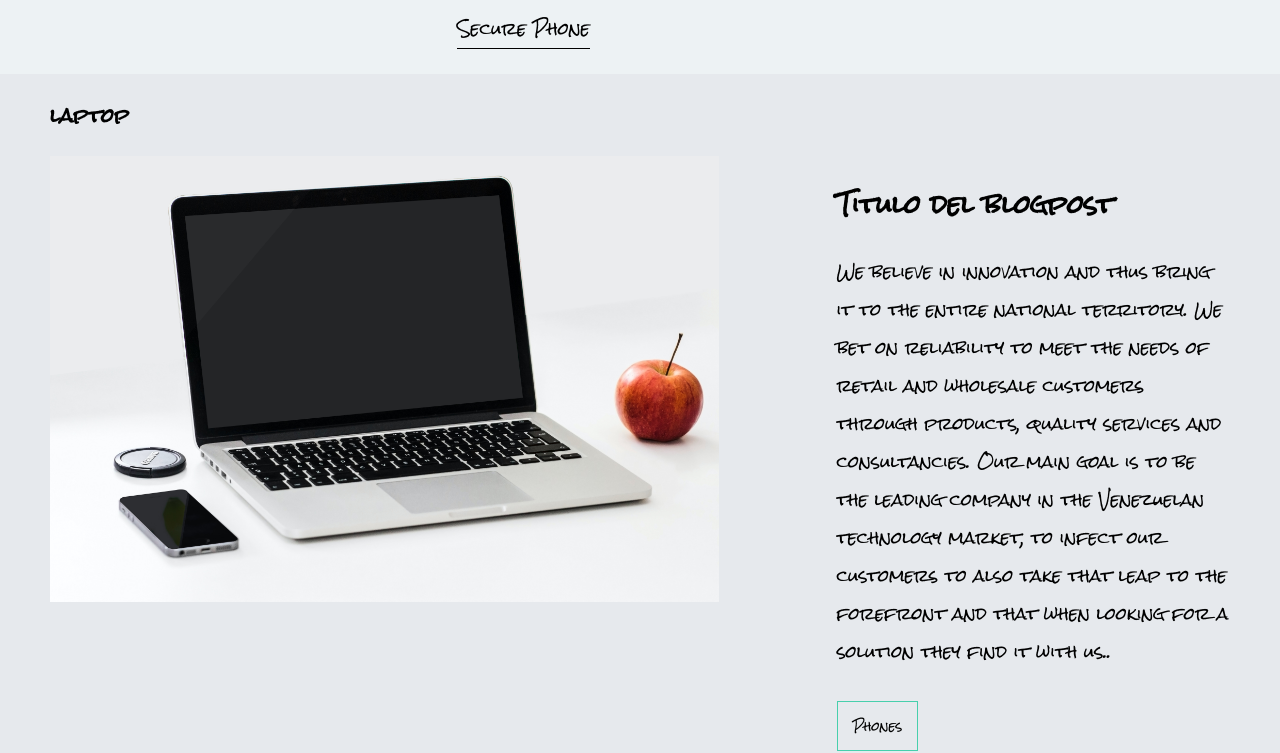
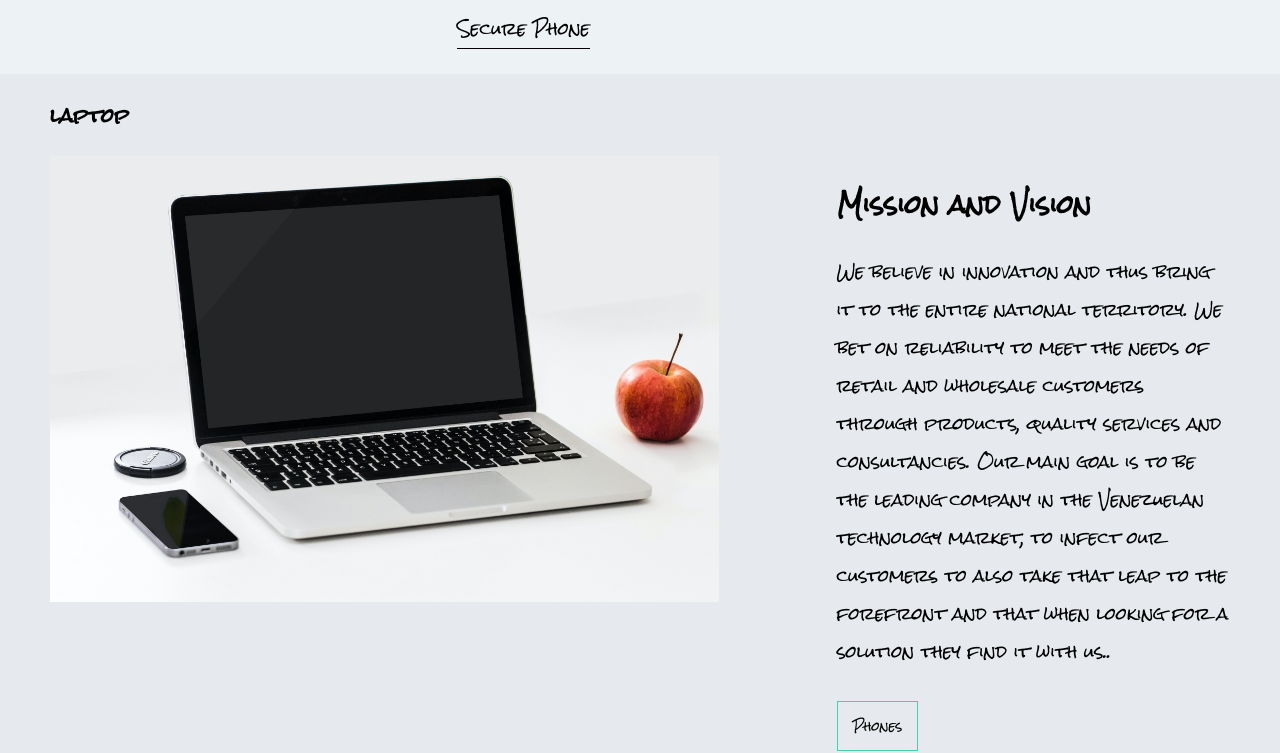
Before and after one commit to Yeampier2022/w10p, a plain HTML site: page accessories.html in a window 1280 px wide. Shown: the part 66-819 px from the top of the page. Drawn offline with Linux system fonts and the light colour scheme.

Commit message:
Update accessories.html

```diff
--- a/accessories.html
+++ b/accessories.html
@@ -36,7 +36,7 @@
                     <img src="imagenes/laptop.jpg" alt="news">
                 </div>
                 <div class="blogs-news-info-container">
-                    <h2>Titulo del blogpost</h2>
+                    <h2>Mission and Vision</h2>
                     <p>We believe in innovation and thus bring it to the entire national territory. We bet on reliability to meet the needs of retail and wholesale customers through products, quality services and consultancies. Our main goal is to be the leading company in the Venezuelan technology market, to infect our customers to also take that leap to the forefront and that when looking for a solution they find it with us..</p>
                     <a href="page.html" class="blogs-button">Phones</a>
                 </div>
```
